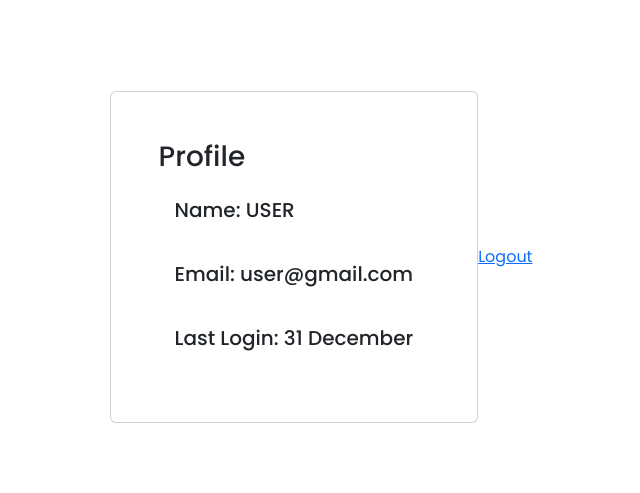
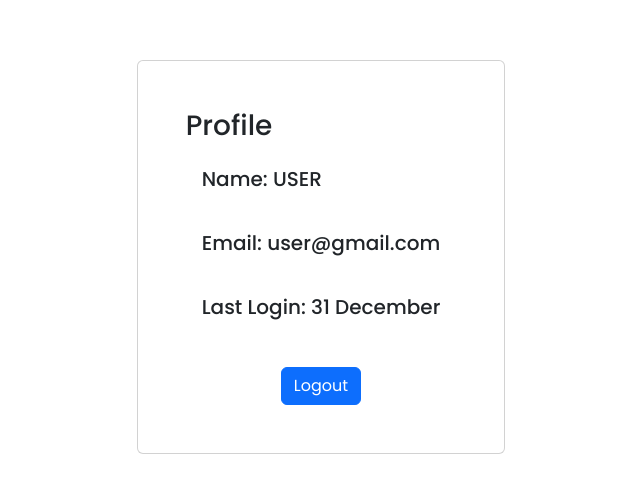
Before and after one commit to Vaillant06/Habit-Tracker, a React (Vite) app in the folder ht-frontend/: page /dashboard in a window 1280 px wide. Shown: the part 143-636 px from the top of the page, without its empty margins (319-959 px from the left). Built offline with nearby package versions, Linux system fonts and the light colour scheme.

Commit message:
Added logout feature

```diff
--- a/ht-frontend/src/pages/Dashboard/Dashboard.jsx
+++ b/ht-frontend/src/pages/Dashboard/Dashboard.jsx
@@ -8,9 +8,11 @@ export default function Dashboard() {
                 <h5 className="card-body">Name: USER</h5>
                 <h5 className="card-body">Email: user@gmail.com</h5>
                 <h5 className="card-body">Last Login: 31 December</h5>
-            </div>
-            <div>
-                <Link to="/login">Logout</Link>
+                <div className="d-flex justify-content-center mt-4">
+                    <Link to="/login" className="btn btn-primary">
+                        Logout
+                    </Link>
+                </div>
             </div>
         </div>
     );
```
